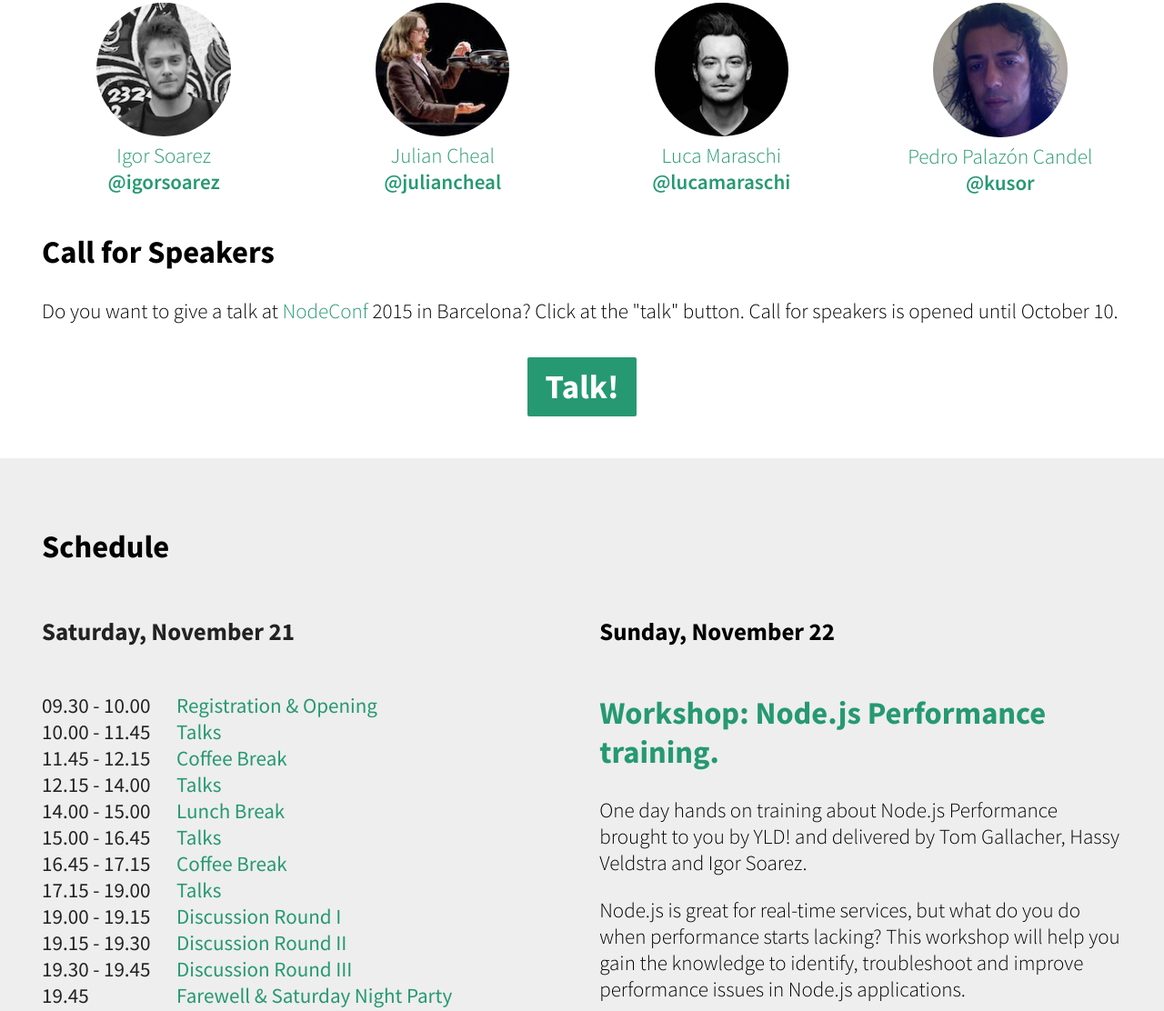
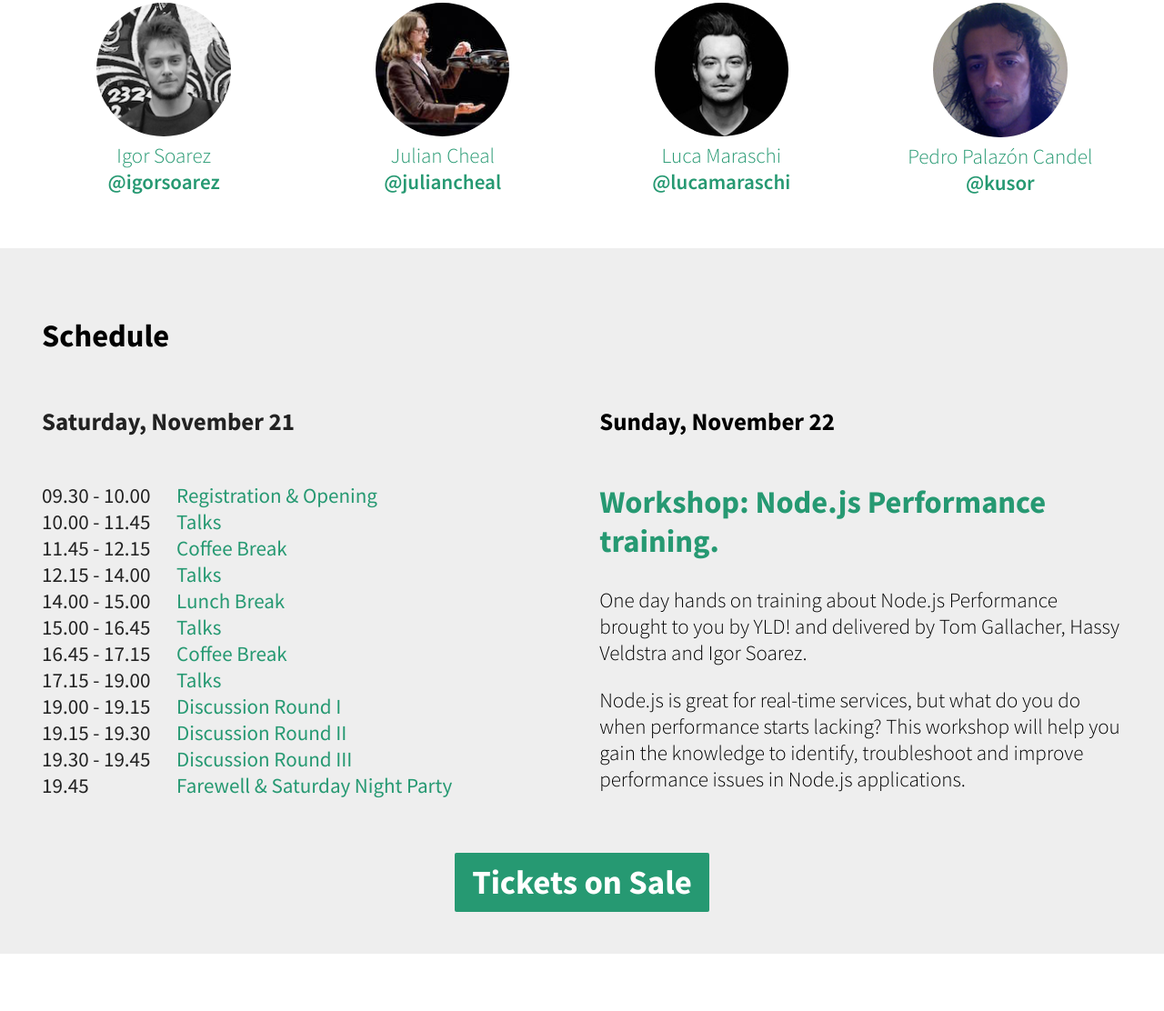
Before and after one commit to zentered/barcelona.nodeconf.com, a website: page layouts/layout.html in a window 1280 px wide. Shown: the part 1598-2710 px from the top of the page at 91% size. Drawn offline with nearby package versions, Linux system fonts and the light colour scheme; some packages are replaced by stand-ins of ours; files that its build step writes are made by us from their sources; files whose address does not match are found by name.

Commit message:
small adjustments

```diff
--- a/partials/info.html
+++ b/partials/info.html
@@ -2,7 +2,7 @@
   <div class="wrap">
     <div class="row">
       <div class="col-xs-12">
-                <h2>Info</h2>
+        <h2>Info & Contact</h2>
       </div>
     </div>
     <div class="row">
@@ -19,7 +19,8 @@
         </ul>
         <h4>How to reach the conference</h4>
         <p>Conference is held in the <a href="http://mobileworldcapital.com/en/page/51" target="_blank">Mobile World Capital Barcelona building</a>. Public transport stop is
-                    <emph>Plaça Catalunya</emph> for Metro (<a href="http://www.tmb.cat/en/home" target="_blank">TMB</a>), Train (<a href="http://www.fgc.cat/eng/" target="_blank">FGC</a>, <a href="http://www20.gencat.cat/portal/site/rodalies/menuitem.9e250df67e11eb0471738010b0c0e1a0/?vgnextoid=f91a3dfb39fbb210VgnVCM1000000b0c1e0aRCRD&amp;vgnextchannel=f91a3dfb39fbb210VgnVCM1000000b0c1e0aRCRD&amp;vgnextfmt=default" target="_blank">RENFE</a>) and bus (<a href="http://www.tmb.cat/en/home" target="_blank">TMB</a>, <a href="http://www.aerobusbcn.com/" target="_blank">Aerobus</a>).
+          <emph>Plaça Catalunya</emph> for Metro (<a href="http://www.tmb.cat/en/home" target="_blank">TMB</a>), Train (<a href="http://www.fgc.cat/eng/" target="_blank">FGC</a>, <a href="http://www20.gencat.cat/portal/site/rodalies/menuitem.9e250df67e11eb0471738010b0c0e1a0/?vgnextoid=f91a3dfb39fbb210VgnVCM1000000b0c1e0aRCRD&amp;vgnextchannel=f91a3dfb39fbb210VgnVCM1000000b0c1e0aRCRD&amp;vgnextfmt=default"
+          target="_blank">RENFE</a>) and bus (<a href="http://www.tmb.cat/en/home" target="_blank">TMB</a>, <a href="http://www.aerobusbcn.com/" target="_blank">Aerobus</a>).
         </p>
       </div>
       <div class="col-xs-12 col-md-5">
--- a/partials/speakers.html
+++ b/partials/speakers.html
@@ -18,14 +18,5 @@
             </div>
             {{/each}}
         </div>
-        <div class="row">
-            <div class="col-xs-12">
-                <h2>Call for Speakers</h2>
-                Do you want to give a talk at <a href="http://barcelona.nodeconf.com">NodeConf</a> 2015 in Barcelona? Click at the "talk" button. Call for speakers is opened until October 10.
-            </div>
-            <div class="col-xs-12 center-xs">
-                <a href="https://barcelonajs.typeform.com/to/sNVBDG" target="_blank" onclick="_gs('event', 'Clicked Talk link')" class="btn btn-section">Talk!</a>
-            </div>
-        </div>
     </div>
 </section>
```
Lines whose indentation alone changed are shown as unchanged.
